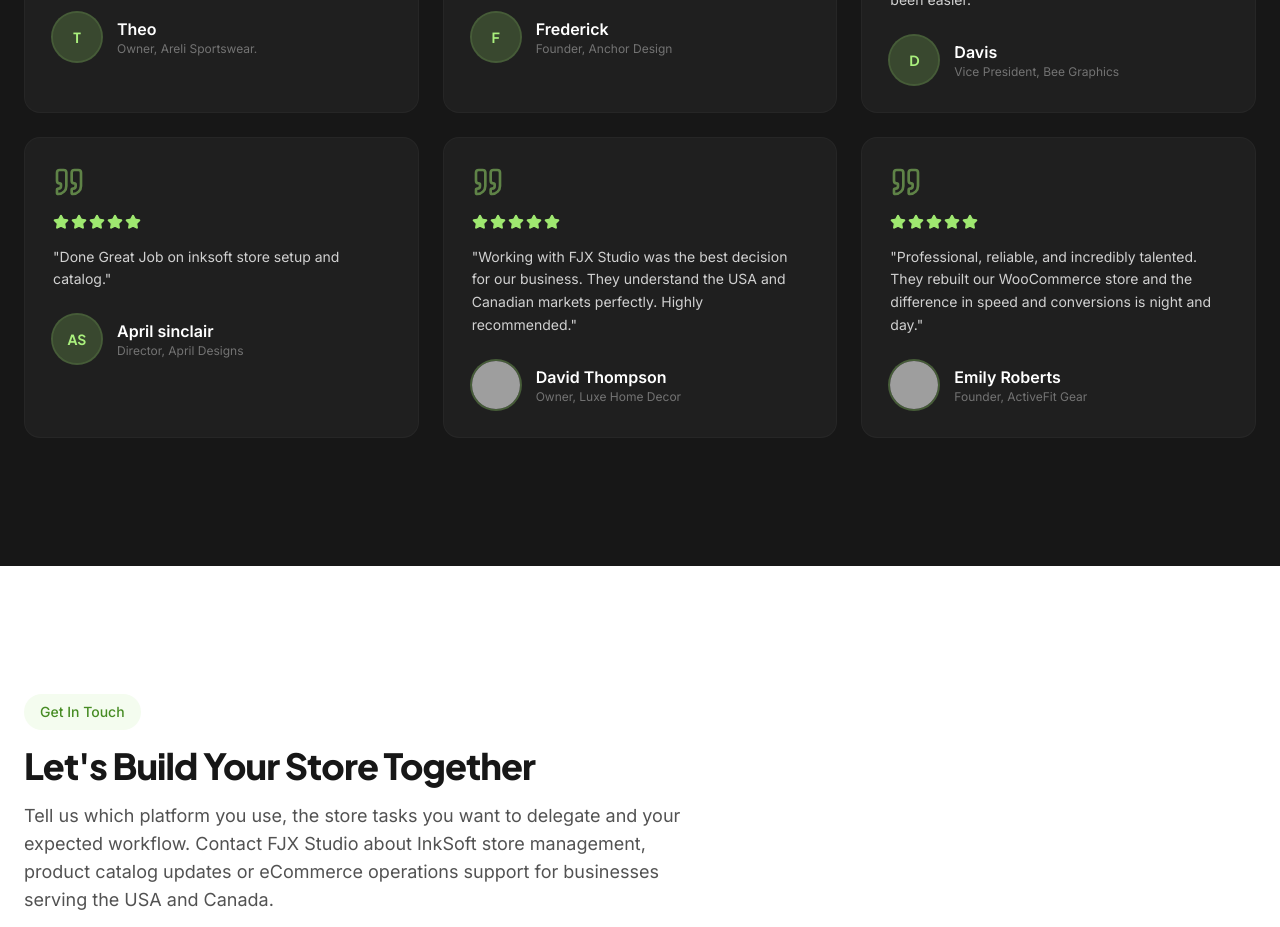
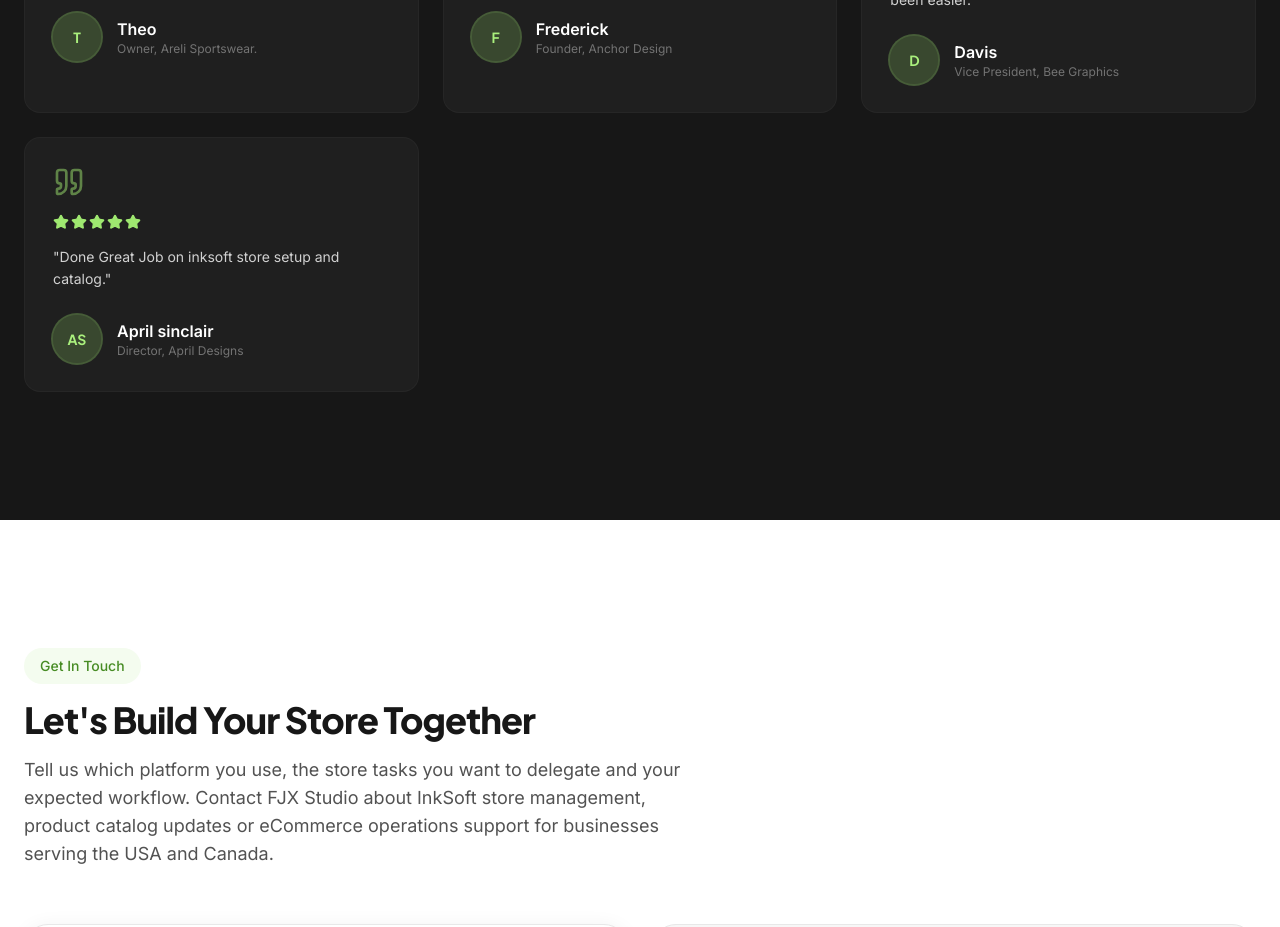
Before and after one commit to Fahad42150/dancing-llama-3e1cb2, a React (Vite) app: page / in a window 1280 px wide. Shown: the part 9980-10907 px from the top of the page. Built offline with nearby package versions, Linux system fonts and the light colour scheme; grey boxes are pictures that could not be loaded.

Commit message:
Keep four testimonials on homepage

```diff
--- a/src/data/content.ts
+++ b/src/data/content.ts
@@ -163,20 +163,5 @@ export const testimonials: TestimonialItem[] = [
     rating: 5,
     text: 'Done Great Job on inksoft store setup and catalog.',
   },
-  {
-    id: 't5',
-    name: 'David Thompson',
-    role: 'Owner, Luxe Home Decor',
-    avatar: 'https://images.pexels.com/photos/6102841/pexels-photo-6102841.jpeg?auto=compress&cs=tinysrgb&h=200&w=200',
-    rating: 5,
-    text: 'Working with FJX Studio was the best decision for our business. They understand the USA and Canadian markets perfectly. Highly recommended.',
-  },
-  {
-    id: 't6',
-    name: 'Emily Roberts',
-    role: 'Founder, ActiveFit Gear',
-    avatar: 'https://images.pexels.com/photos/14950779/pexels-photo-14950779.jpeg?auto=compress&cs=tinysrgb&h=200&w=200',
-    rating: 5,
-    text: 'Professional, reliable, and incredibly talented. They rebuilt our WooCommerce store and the difference in speed and conversions is night and day.',
-  },
+
 ];
```
